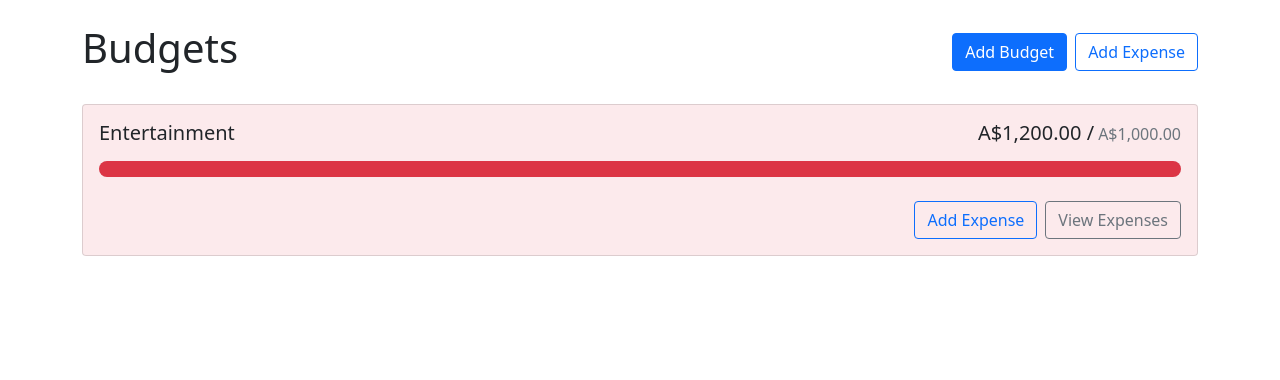
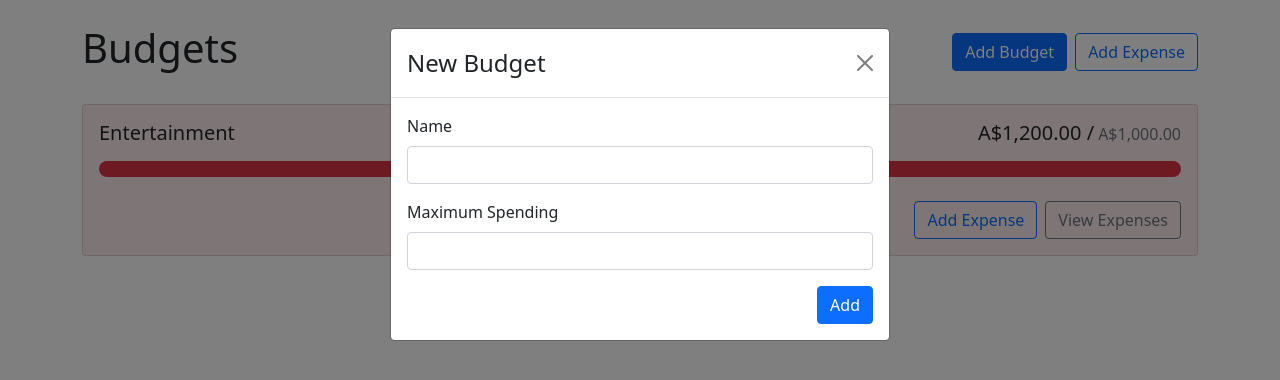
Before and after one commit to JazzPants/budget-app, a React (Create React App) app: page / in a window 1280 px wide. Shown: the top 380 px of the page. Built offline with nearby package versions, Linux system fonts and the light colour scheme.

Commit message:
10th Commit - Added AddBudgetModal

```diff
--- a/src/App.js
+++ b/src/App.js
@@ -1,9 +1,11 @@
 import { Button, Stack } from "react-bootstrap";
 import Container from "react-bootstrap/Container";
 import BudgetCard from "./components/BudgetCard";
+import AddBudgetModal from "./components/AddBudgetModal";
 
 function App() {
   return (
+    <>
       <Container className="my-4">
         <Stack direction="horizontal" gap="2" className="mb-4">
           <h1 className="me-auto">Budgets</h1>
@@ -20,6 +22,8 @@
         ></div>
         <BudgetCard name="Entertainment" amount={1200} max={1000}></BudgetCard>
       </Container>
+      <AddBudgetModal show />
+    </>
   );
 }
 
--- /dev/null
+++ b/src/components/AddBudgetModal.js
@@ -0,0 +1,30 @@
+import { Modal, Form, Button } from "react-bootstrap";
+
+export default function AddBudgetModal({ show, handleClose }) {
+  function handleSubmit() {}
+
+  return (
+    <Modal show={show} onHide={handleClose}>
+      <Form onSubmit={handleSubmit}>
+        <Modal.Header closeButton>
+          <Modal.Title>New Budget</Modal.Title>
+        </Modal.Header>
+        <Modal.Body>
+          <Form.Group className="mb-3" controlId="name">
+            <Form.Label>Name</Form.Label>
+            <Form.Control type="text" required />
+          </Form.Group>
+          <Form.Group className="mb-3" controlId="max">
+            <Form.Label>Maximum Spending</Form.Label>
+            <Form.Control type="number" required min={0} step={0.01} />
+          </Form.Group>
+          <div className="d-flex justify-content-end">
+            <Button variant="primary" type="submit">
+              Add
+            </Button>
+          </div>
+        </Modal.Body>
+      </Form>
+    </Modal>
+  );
+}
```
Lines whose indentation alone changed are shown as unchanged.
